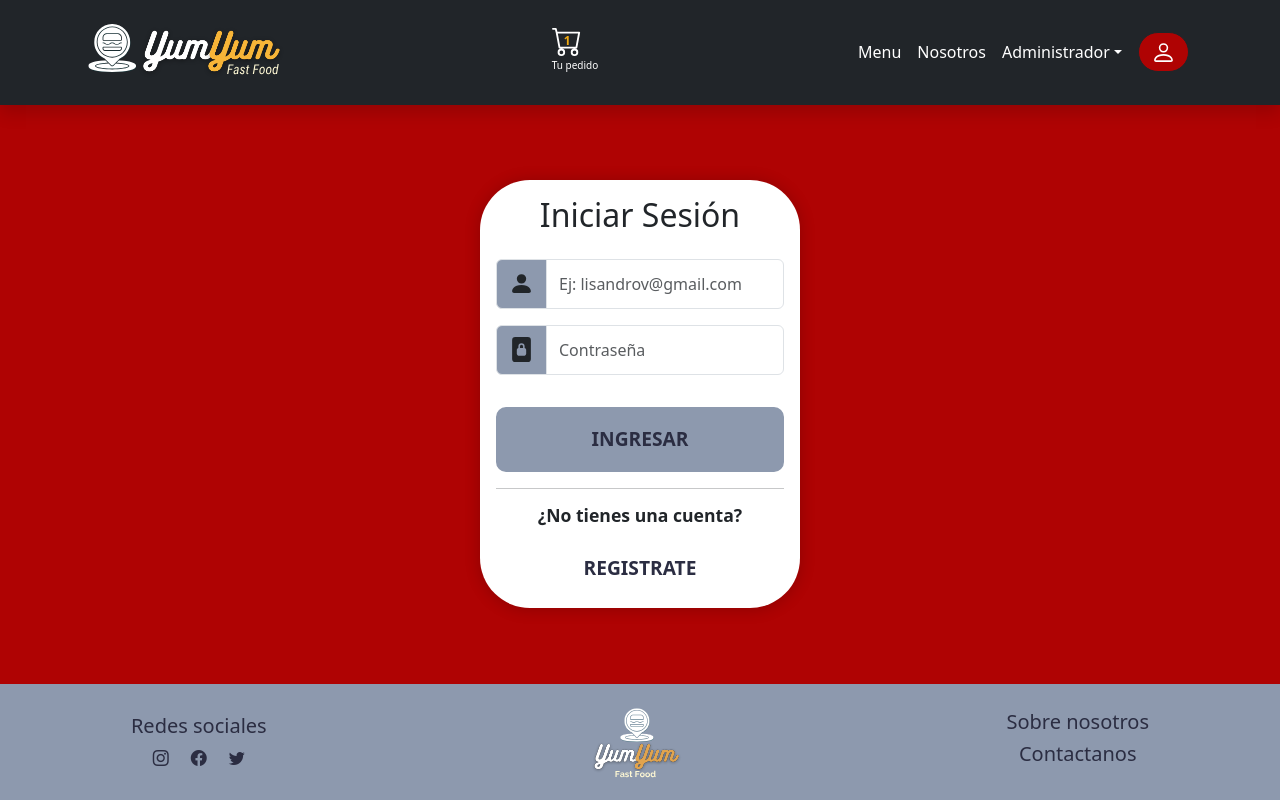
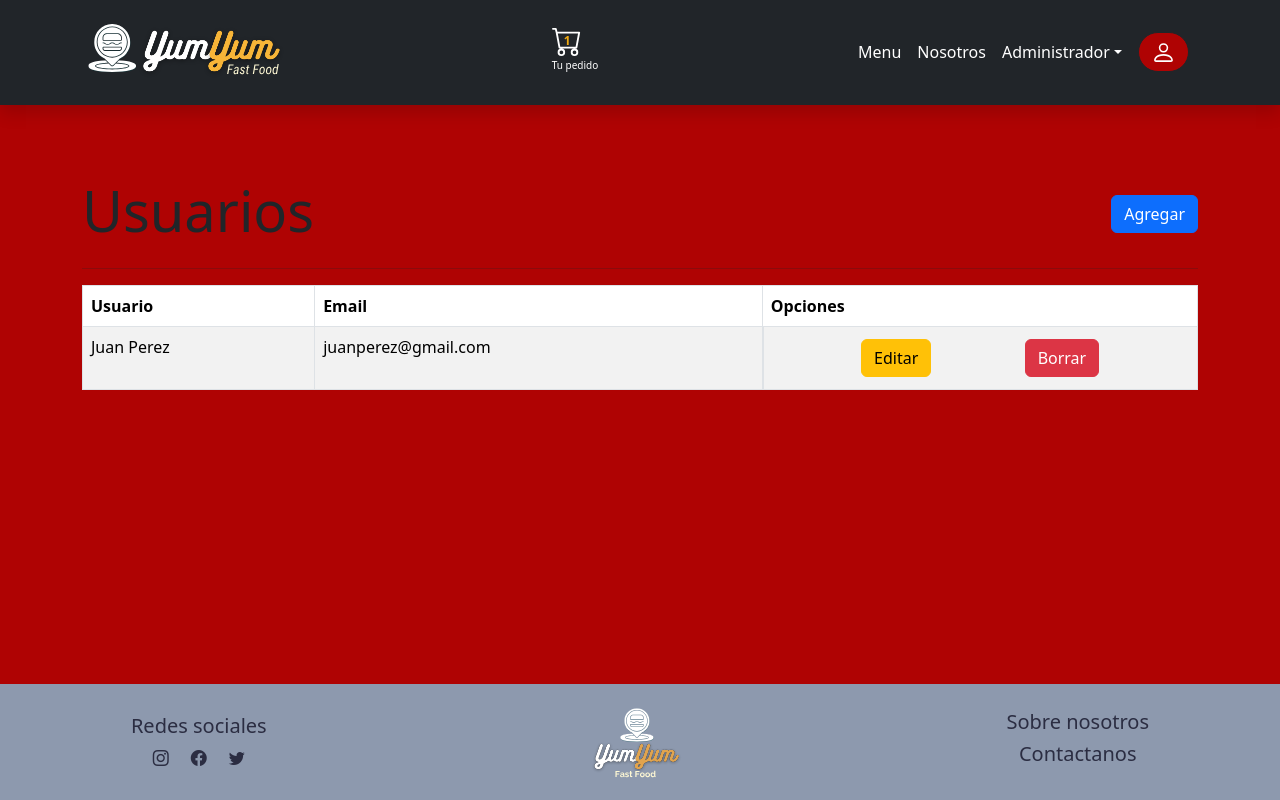
Before and after one commit to lourdesgarciafyl/PF-YumYum-frontend, a React (Vite) app: page / in a window 1280 px wide. Built offline with nearby package versions, Linux system fonts and the light colour scheme; no server answers.

Commit message:
Realizando el maquetado principal de adminUsuarios

```diff
--- a/src/App.jsx
+++ b/src/App.jsx
@@ -1,15 +1,15 @@
 import "bootstrap/dist/css/bootstrap.min.css";
 import "./App.css";
-import Footer from "./components/common/Footer";;
-import Navegacion from "./components/common/Navegacion"
-import Login from "./components/views/Login";
+import Footer from "./components/common/Footer";
+import Navegacion from "./components/common/Navegacion";
+import AdministradorUsuarios from "./components/views/AdministrarUsuarios";
 
 function App() {
   return (
     <>
 
           <Navegacion></Navegacion>
-          <Login></Login>
+          <AdministradorUsuarios></AdministradorUsuarios>
           <Footer></Footer>
     </>
   );
--- a/src/components/views/AdministrarUsuarios.jsx
+++ b/src/components/views/AdministrarUsuarios.jsx
@@ -0,0 +1,42 @@
+import React from 'react';
+import { Table } from "react-bootstrap";
+import ItemUsuario from "./usuario/ItemUsuario";
+
+const AdministradorUsuarios = () => {
+  const usuarios = [
+    { _id: 1, nombreUsuario: "Juan", apellidoUsuario: "Perez", email: "juanperez@gmail.com" }
+  ];
+
+  return (
+    <div className="container mainSection my-4">
+      <section>
+        <div className="d-flex justify-content-between align-items-center mt-5">
+          <h1 className="display-4">Usuarios</h1>
+          <button className="btn btn-primary">
+            Agregar
+          </button>
+        </div>
+        <hr />
+        <Table responsive striped bordered hover>
+          <thead>
+            <tr>
+              <th>Usuario</th>
+              <th>Email</th>
+              <th>Opciones</th>
+            </tr>
+          </thead>
+          <tbody>
+            {usuarios.map((usuario) => (
+              <ItemUsuario
+                key={usuario._id}
+                usuario={usuario}
+              ></ItemUsuario>
+            ))}
+          </tbody>
+        </Table>
+      </section>
+    </div>
+  );
+};
+
+export default AdministradorUsuarios;
--- /dev/null
+++ b/src/components/views/usuario/ItemUsuario.jsx
@@ -0,0 +1,22 @@
+import React from 'react';
+import { Button } from 'react-bootstrap';
+
+const ItemUsuario = () => {
+
+  return (
+    <tr>
+      <td>Juan Perez</td>
+      <td>juanperez@gmail.com</td>
+      <td className="d-flex justify-content-evenly">
+        <Button variant="warning" className="m-1">
+          Editar
+        </Button>
+        <Button variant="danger" className="m-1">
+          Borrar
+        </Button>
+      </td>
+    </tr>
+  );
+};
+
+export default ItemUsuario;
```
